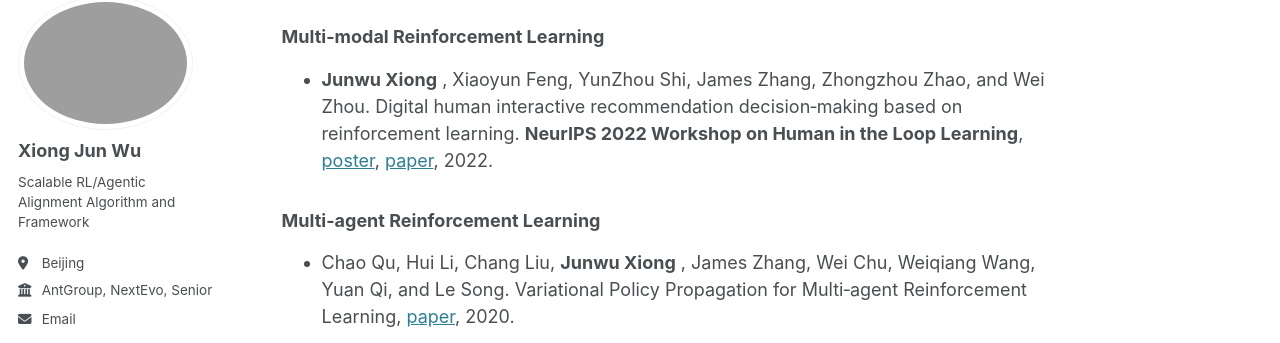
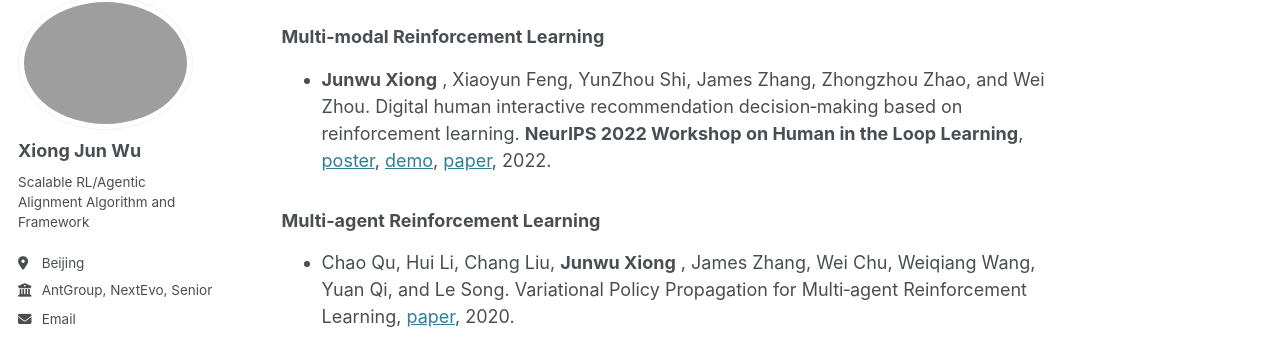
Before and after one commit to junwuxgi/junwuxgi.github.io, a Jekyll site: the page built from _pages/about.md, in a window 1280 px wide and 900 px high, scrolled down 2314 px. Shown: the part 110-453 px from the top of the window. Built offline with Jekyll 4.4.1, drawn with Linux system fonts in a browser that asks for light colours; some web fonts are replaced.

```diff
--- a/_pages/about.md
+++ b/_pages/about.md
@@ -55,7 +55,7 @@ redirect_from:
 
 ### **Multi-modal Reinforcement Learning**
 
-* **Junwu Xiong** , Xiaoyun Feng, YunZhou Shi, James Zhang, Zhongzhou Zhao, and Wei Zhou. Digital human interactive recommendation decision‑making based on reinforcement learning.  **NeurIPS 2022 Workshop on Human in the Loop Learning**, [poster](https://neurips.cc/virtual/2022/64429), [paper](https://arxiv.org/abs/2210.10638), 2022.
+* **Junwu Xiong** , Xiaoyun Feng, YunZhou Shi, James Zhang, Zhongzhou Zhao, and Wei Zhou. Digital human interactive recommendation decision‑making based on reinforcement learning.  **NeurIPS 2022 Workshop on Human in the Loop Learning**, [poster](files/poster_dighum_rec_rl_poster_neuripshill_2022_12.pdf), [demo](https://neurips.cc/virtual/2022/64429), [paper](https://arxiv.org/abs/2210.10638), 2022.
 
 ### **Multi-agent Reinforcement Learning**
 
```
Also changed, not shown: 1 other file.
